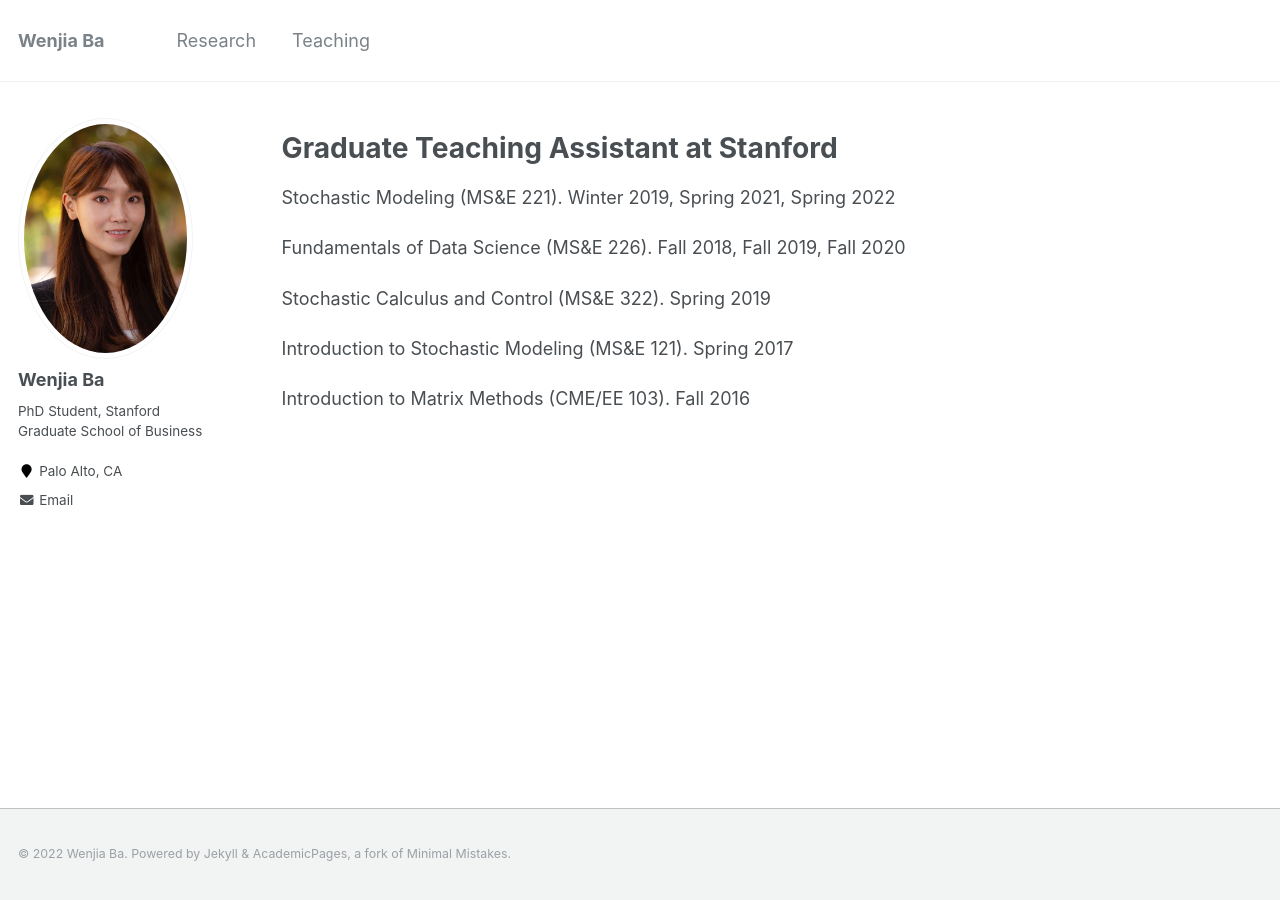
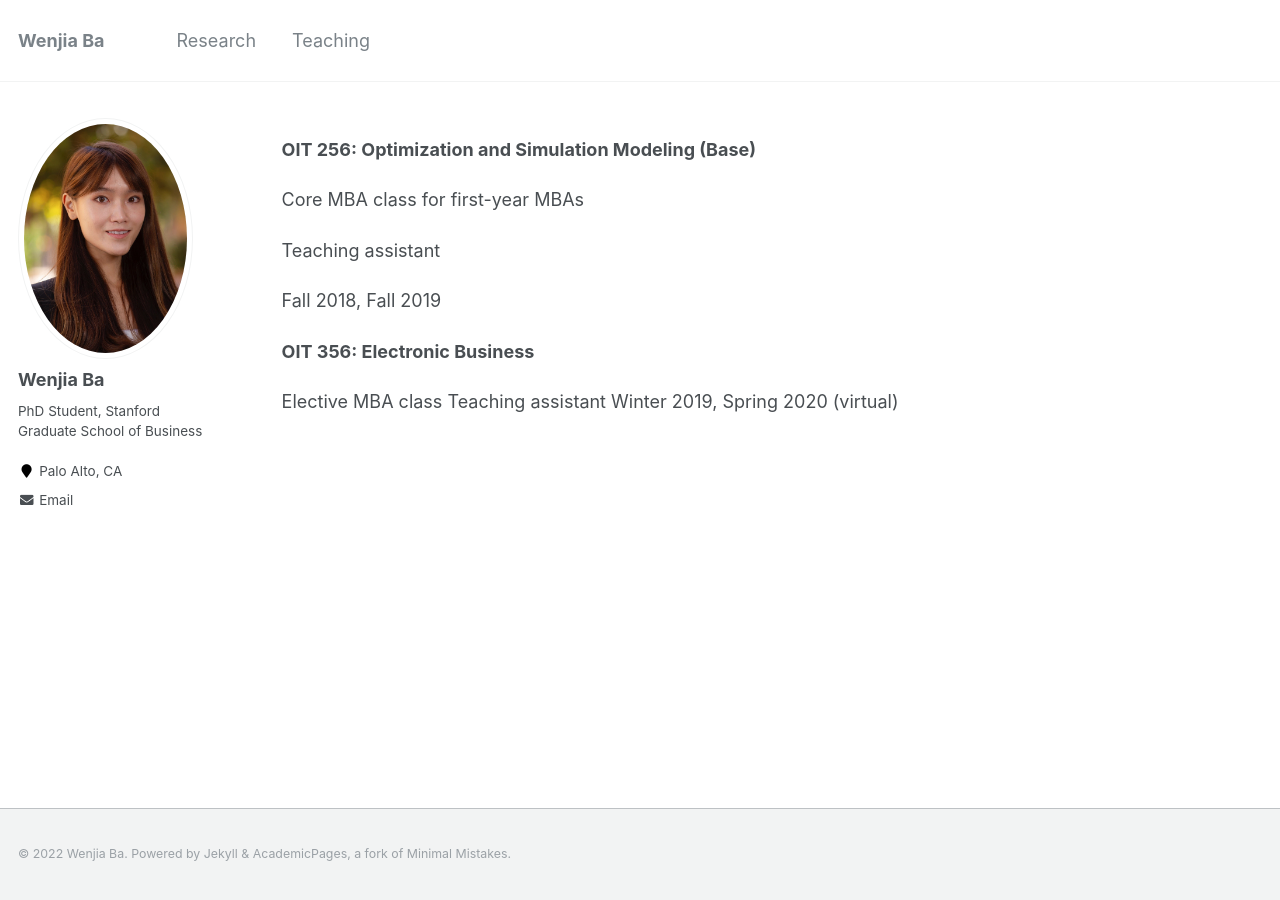
Before and after one commit to wenjiaba/wenjiaba.github.io, a Jekyll site: the page built from _pages/teaching.md, in a window 1280 px wide. Built offline with Jekyll 4.4.1, drawn with Linux system fonts in a browser that asks for light colours.

Commit message:
Update teaching.md

```diff
--- a/_pages/teaching.md
+++ b/_pages/teaching.md
@@ -5,14 +5,16 @@ permalink: /teaching/
 author_profile: true
 ---
 
-Graduate Teaching Assistant at Stanford
-======
-Stochastic Modeling (MS&E 221). Winter 2019, Spring 2021, Spring 2022
+**OIT 256: Optimization and Simulation Modeling (Base)**
 
-Fundamentals of Data Science (MS&E 226). Fall 2018, Fall 2019, Fall 2020
+Core MBA class for first-year MBAs
 
-Stochastic Calculus and Control (MS&E 322). Spring 2019
+Teaching assistant
 
-Introduction to Stochastic Modeling (MS&E 121). Spring 2017
+Fall 2018, Fall 2019
 
-Introduction to Matrix Methods (CME/EE 103). Fall 2016
+**OIT 356: Electronic Business**
+
+Elective MBA class
+Teaching assistant
+Winter 2019, Spring 2020 (virtual)
```
